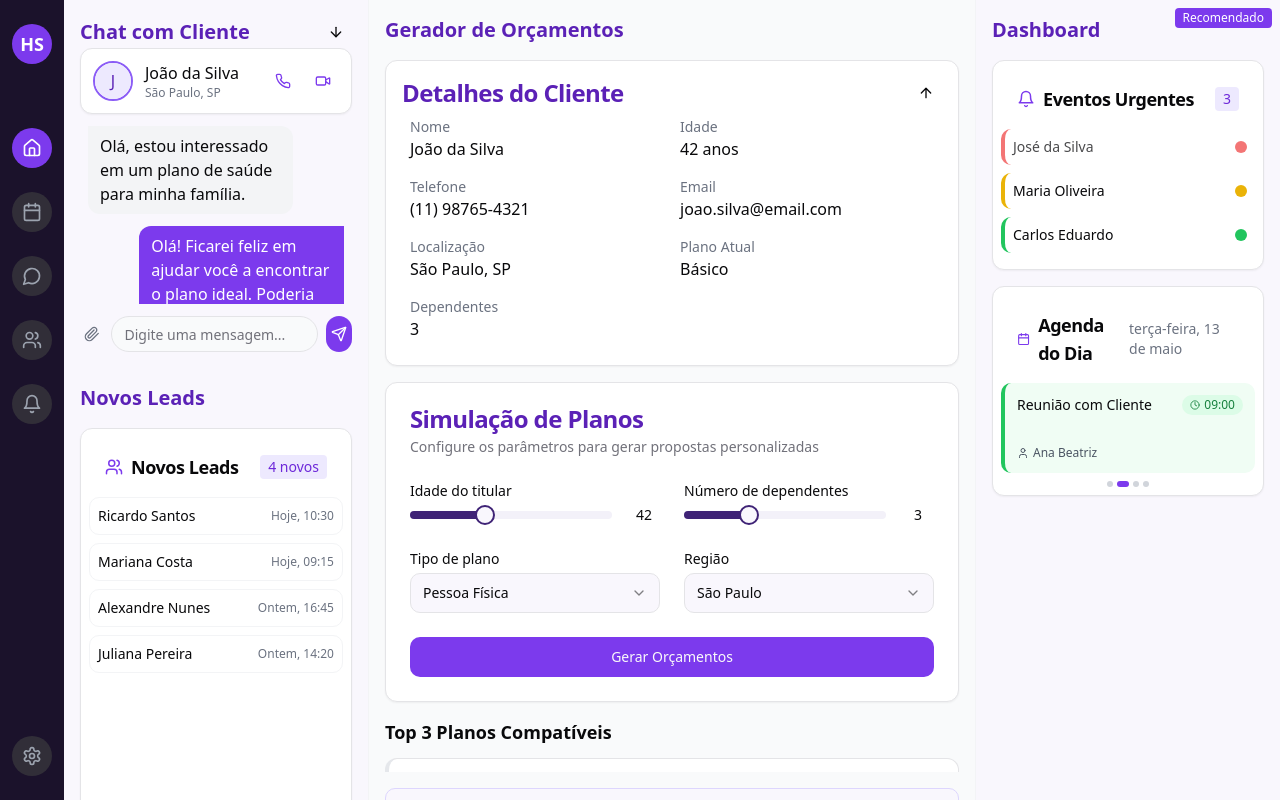
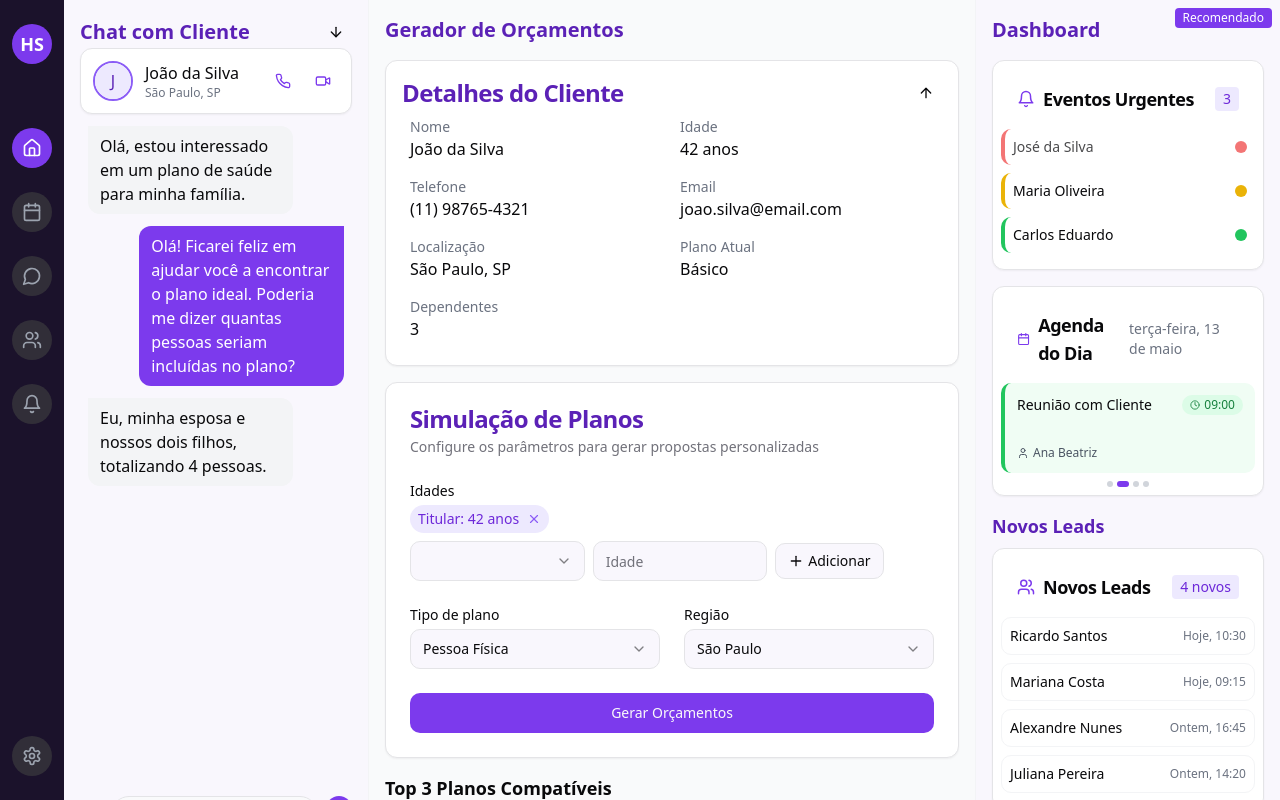
Before and after one commit to vifmaciel/health-advisor-connect, a React (Vite) app: page / in a window 1280 px wide. Built offline with nearby package versions, Linux system fonts and the light colour scheme.

Commit message:
Refactor: Move New Leads to the right, adjust chat size
Moved the New Leads widget to the right panel.
Removed the age slider in the quotation generator and replaced it with an input field for age, which generates tags.

```diff
--- a/src/components/chat/ChatInterface.tsx
+++ b/src/components/chat/ChatInterface.tsx
@@ -1,4 +1,3 @@
-
 import React, { useState } from 'react';
 import { Send, Paperclip, Phone, Video } from 'lucide-react';
 import { Avatar } from '@/components/ui/avatar';
@@ -31,6 +30,7 @@ export interface QuotationData {
   totalPrice?: number;
   participation?: boolean;
   planType?: string;
+  recommended?: boolean;
 }
 
 const ChatInterface: React.FC<ChatInterfaceProps> = ({ clientInfo }) => {
--- a/src/components/quotation/QuotationGenerator.tsx
+++ b/src/components/quotation/QuotationGenerator.tsx
@@ -5,7 +5,7 @@ import { Button } from '@/components/ui/button';
 import { Select, SelectContent, SelectItem, SelectTrigger, SelectValue } from '@/components/ui/select';
 import { Slider } from '@/components/ui/slider';
 import { Input } from '@/components/ui/input';
-import { Check, Plus, Send, MessageSquare, ArrowDown, ArrowUp } from 'lucide-react';
+import { Check, Plus, Send, MessageSquare, ArrowDown, ArrowUp, X } from 'lucide-react';
 import { cn } from '@/lib/utils';
 import { Collapsible, CollapsibleContent, CollapsibleTrigger } from '@/components/ui/collapsible';
 import { QuotationData } from '../chat/ChatInterface';
@@ -24,18 +24,23 @@ interface QuotationGeneratorProps {
   clientInfo: ClientInfo;
 }
 
+interface AgeTag {
+  id: string;
+  age: number;
+  relation: string;
+}
+
 const QuotationGenerator: React.FC<QuotationGeneratorProps> = ({ clientInfo }) => {
-  const [age, setAge] = useState(clientInfo.age || 35);
-  const [dependents, setDependents] = useState(clientInfo.dependents || 2);
+  const [newAge, setNewAge] = useState('');
+  const [newRelation, setNewRelation] = useState('Titular');
+  const [ageTags, setAgeTags] = useState<AgeTag[]>([
+    { id: '1', age: clientInfo.age || 35, relation: 'Titular' }
+  ]);
   const [planType, setPlanType] = useState('pf');
+  const [region, setRegion] = useState('sp');
+  const [companySize, setCompanySize] = useState('1-10');
   const [showAllPlans, setShowAllPlans] = useState(false);
   const [isDetailsOpen, setIsDetailsOpen] = useState(true);
-
-  const dependentAges = [
-    { relation: 'Cônjuge', age: 38 },
-    { relation: 'Filho(a)', age: 12 },
-    { relation: 'Filho(a)', age: 8 }
-  ];
 
   const [generatedQuotes, setGeneratedQuotes] = useState<Array<QuotationData>>([
     {
@@ -89,8 +94,30 @@ const QuotationGenerator: React.FC<QuotationGeneratorProps> = ({ clientInfo }) =
     }
   ]);
 
+  const addAgeTag = () => {
+    if (newAge && parseInt(newAge) > 0) {
+      const newTag: AgeTag = {
+        id: Date.now().toString(),
+        age: parseInt(newAge),
+        relation: newRelation
+      };
+      setAgeTags([...ageTags, newTag]);
+      setNewAge('');
+      setNewRelation(ageTags.length === 0 ? 'Titular' : 'Dependente');
+    }
+  };
+
+  const removeAgeTag = (id: string) => {
+    setAgeTags(ageTags.filter(tag => tag.id !== id));
+  };
+
   const generateQuote = () => {
-    const totalDependents = dependents + 1;
+    // Create age entries for the quotes based on the tags
+    const ageEntries = ageTags.map(tag => ({
+      age: tag.age,
+      price: 150 + (tag.age / 2) // Simple calculation for demo purposes
+    }));
+
     const newQuotes = [
       {
         name: "Plano Essencial",
@@ -98,14 +125,11 @@ const QuotationGenerator: React.FC<QuotationGeneratorProps> = ({ clientInfo }) =
         coverage: "Nacional",
         hospital: "Rede Básica",
         benefits: ["Consultas", "Emergências", "Exames básicos"],
-        ages: [
-          { age: age, price: 220.90 },
-          ...dependentAges.slice(0, dependents).map((dep, i) => ({
-            age: dep.age,
-            price: 150.00 - (i * 15)
-          }))
-        ],
-        totalPrice: 450.90 + (dependents * 110),
+        ages: ageEntries.map(entry => ({
+          age: entry.age,
+          price: entry.price * 0.8
+        })),
+        totalPrice: 450.90 + ageEntries.reduce((sum, entry) => sum + entry.price * 0.8, 0),
         participation: true,
         planType: planType
       },
@@ -115,14 +139,11 @@ const QuotationGenerator: React.FC<QuotationGeneratorProps> = ({ clientInfo }) =
         coverage: "Nacional",
         hospital: "Rede Ampliada",
         benefits: ["Consultas", "Emergências", "Exames completos", "Fisioterapia", "Terapias"],
-        ages: [
-          { age: age, price: 320.90 },
-          ...dependentAges.slice(0, dependents).map((dep, i) => ({
-            age: dep.age,
-            price: 230.00 - (i * 20)
-          }))
-        ],
-        totalPrice: 789.90 + (dependents * 195),
+        ages: ageEntries.map(entry => ({
+          age: entry.age,
+          price: entry.price * 1.2
+        })),
+        totalPrice: 789.90 + ageEntries.reduce((sum, entry) => sum + entry.price * 1.2, 0),
         participation: false,
         planType: planType,
         recommended: true
@@ -133,14 +154,11 @@ const QuotationGenerator: React.FC<QuotationGeneratorProps> = ({ clientInfo }) =
         coverage: "Internacional",
         hospital: "Rede Exclusiva",
         benefits: ["Consultas", "Emergências", "Exames completos", "Fisioterapia", "Terapias", "Odontologia", "Telemedicina 24h"],
-        ages: [
-          { age: age, price: 420.90 },
-          ...dependentAges.slice(0, dependents).map((dep, i) => ({
-            age: dep.age,
-            price: 290.00 - (i * 25)
-          }))
-        ],
-        totalPrice: 1250.50 + (dependents * 305),
+        ages: ageEntries.map(entry => ({
+          age: entry.age,
+          price: entry.price * 1.5
+        })),
+        totalPrice: 1250.50 + ageEntries.reduce((sum, entry) => sum + entry.price * 1.5, 0),
         participation: false,
         planType: planType
       }
@@ -214,37 +232,59 @@ const QuotationGenerator: React.FC<QuotationGeneratorProps> = ({ clientInfo }) =
           <CardDescription>Configure os parâmetros para gerar propostas personalizadas</CardDescription>
         </CardHeader>
         <CardContent>
-          <div className="grid grid-cols-2 gap-6">
+          <div className="space-y-6">
+            {/* Age Tags Section */}
             <div>
-              <label className="text-sm font-medium mb-1 block">Idade do titular</label>
-              <div className="flex items-center gap-4">
-                <Slider
-                  value={[age]}
-                  min={18}
-                  max={85}
-                  step={1}
-                  className="flex-1"
-                  onValueChange={(values) => setAge(values[0])}
+              <label className="text-sm font-medium mb-1 block">Idades</label>
+              <div className="flex flex-wrap gap-2 mb-2">
+                {ageTags.map((tag) => (
+                  <div
+                    key={tag.id}
+                    className="bg-health-100 text-health-700 px-2 py-1 rounded-full flex items-center gap-1 text-sm"
+                  >
+                    <span>{tag.relation}: {tag.age} anos</span>
+                    <button
+                      onClick={() => removeAgeTag(tag.id)}
+                      className="text-health-500 hover:text-health-700 ml-1"
+                    >
+                      <X size={14} />
+                    </button>
+                  </div>
+                ))}
+              </div>
+              <div className="flex items-center gap-2">
+                <Select value={newRelation} onValueChange={setNewRelation}>
+                  <SelectTrigger className="w-1/3">
+                    <SelectValue />
+                  </SelectTrigger>
+                  <SelectContent>
+                    {ageTags.length === 0 && <SelectItem value="Titular">Titular</SelectItem>}
+                    <SelectItem value="Dependente">Dependente</SelectItem>
+                    <SelectItem value="Cônjuge">Cônjuge</SelectItem>
+                    <SelectItem value="Filho(a)">Filho(a)</SelectItem>
+                  </SelectContent>
+                </Select>
+                <Input
+                  type="number"
+                  min={0}
+                  placeholder="Idade"
+                  value={newAge}
+                  onChange={(e) => setNewAge(e.target.value)}
+                  className="w-1/3"
                 />
-                <span className="text-sm font-medium w-8 text-center">{age}</span>
+                <Button
+                  variant="outline"
+                  size="sm"
+                  onClick={addAgeTag}
+                  className="flex items-center gap-1"
+                >
+                  <Plus size={14} />
+                  Adicionar
+                </Button>
               </div>
             </div>
 
-            <div>
-              <label className="text-sm font-medium mb-1 block">Número de dependentes</label>
-              <div className="flex items-center gap-4">
-                <Slider
-                  value={[dependents]}
-                  min={0}
-                  max={10}
-                  step={1}
-                  className="flex-1"
-                  onValueChange={(values) => setDependents(values[0])}
-                />
-                <span className="text-sm font-medium w-8 text-center">{dependents}</span>
-              </div>
-            </div>
-
+            <div className="grid grid-cols-2 gap-6">
               <div>
                 <label className="text-sm font-medium mb-1 block">Tipo de plano</label>
                 <Select value={planType} onValueChange={setPlanType}>
@@ -260,7 +300,7 @@ const QuotationGenerator: React.FC<QuotationGeneratorProps> = ({ clientInfo }) =
 
               <div>
                 <label className="text-sm font-medium mb-1 block">Região</label>
-              <Select defaultValue="sp">
+                <Select value={region} onValueChange={setRegion}>
                   <SelectTrigger>
                     <SelectValue />
                   </SelectTrigger>
@@ -271,6 +311,24 @@ const QuotationGenerator: React.FC<QuotationGeneratorProps> = ({ clientInfo }) =
                     <SelectItem value="other">Outras regiões</SelectItem>
                   </SelectContent>
                 </Select>
+              </div>
+
+              {planType === 'pj' && (
+                <div>
+                  <label className="text-sm font-medium mb-1 block">Porte da Empresa</label>
+                  <Select value={companySize} onValueChange={setCompanySize}>
+                    <SelectTrigger>
+                      <SelectValue />
+                    </SelectTrigger>
+                    <SelectContent>
+                      <SelectItem value="1-10">1-10 funcionários</SelectItem>
+                      <SelectItem value="11-50">11-50 funcionários</SelectItem>
+                      <SelectItem value="51-200">51-200 funcionários</SelectItem>
+                      <SelectItem value="201+">201+ funcionários</SelectItem>
+                    </SelectContent>
+                  </Select>
+                </div>
+              )}
             </div>
           </div>
 
--- a/src/pages/Index.tsx
+++ b/src/pages/Index.tsx
@@ -31,10 +31,10 @@ const Index = () => {
 
       {/* Main Content */}
       <div className="flex flex-1 h-full overflow-hidden">
-        {/* Left Panel - Chat Interface and New Leads */}
+        {/* Left Panel - Chat Interface (expanded) */}
         <div className="w-1/4 h-full flex flex-col overflow-hidden">
-          {/* Chat Section */}
-          <Collapsible open={isChatOpen} onOpenChange={setIsChatOpen} className="flex-shrink-0">
+          {/* Chat Section - Now takes up full left panel */}
+          <Collapsible open={isChatOpen} onOpenChange={setIsChatOpen} className="flex-1">
             <div className="p-4 pb-0">
               <div className="flex items-center justify-between">
                 <h3 className="text-xl font-bold text-health-800">Chat com Cliente</h3>
@@ -45,20 +45,12 @@ const Index = () => {
                 </CollapsibleTrigger>
               </div>
             </div>
-            <CollapsibleContent>
-              <div className="p-4 pt-0 h-[40vh]">
+            <CollapsibleContent className="h-full">
+              <div className="p-4 pt-0 h-full">
                 <ChatInterface clientInfo={clientInfo} />
               </div>
             </CollapsibleContent>
           </Collapsible>
-
-          {/* New Leads Widget */}
-          <div className="flex-1 p-4 overflow-y-auto">
-            <h3 className="text-xl font-bold text-health-800 mb-4">Novos Leads</h3>
-            <div className="h-full">
-              <NewLeads />
-            </div>
-          </div>
         </div>
 
         {/* Middle Panel - Quotation Generator */}
@@ -67,19 +59,25 @@ const Index = () => {
           <QuotationGenerator clientInfo={clientInfo} />
         </div>
 
-        {/* Right Panel - Dashboard Widgets */}
+        {/* Right Panel - Dashboard Widgets and New Leads */}
         <div className="w-1/4 h-full overflow-y-auto">
           <div className="p-4 space-y-4">
             <h3 className="text-xl font-bold text-health-800">Dashboard</h3>
 
             {/* Urgent Events Widget */}
-            <div className="h-[45%] mb-4">
+            <div className="h-[30%] mb-4">
               <UrgentEvents />
             </div>
 
             {/* Daily Schedule Widget */}
-            <div className="h-[45%]">
+            <div className="h-[30%] mb-4">
               <DailySchedule />
+            </div>
+
+            {/* New Leads Widget - Moved to right panel */}
+            <div className="h-[30%]">
+              <h3 className="text-lg font-bold text-health-800 mb-2">Novos Leads</h3>
+              <NewLeads />
             </div>
           </div>
         </div>
```
Lines whose indentation alone changed are shown as unchanged.
